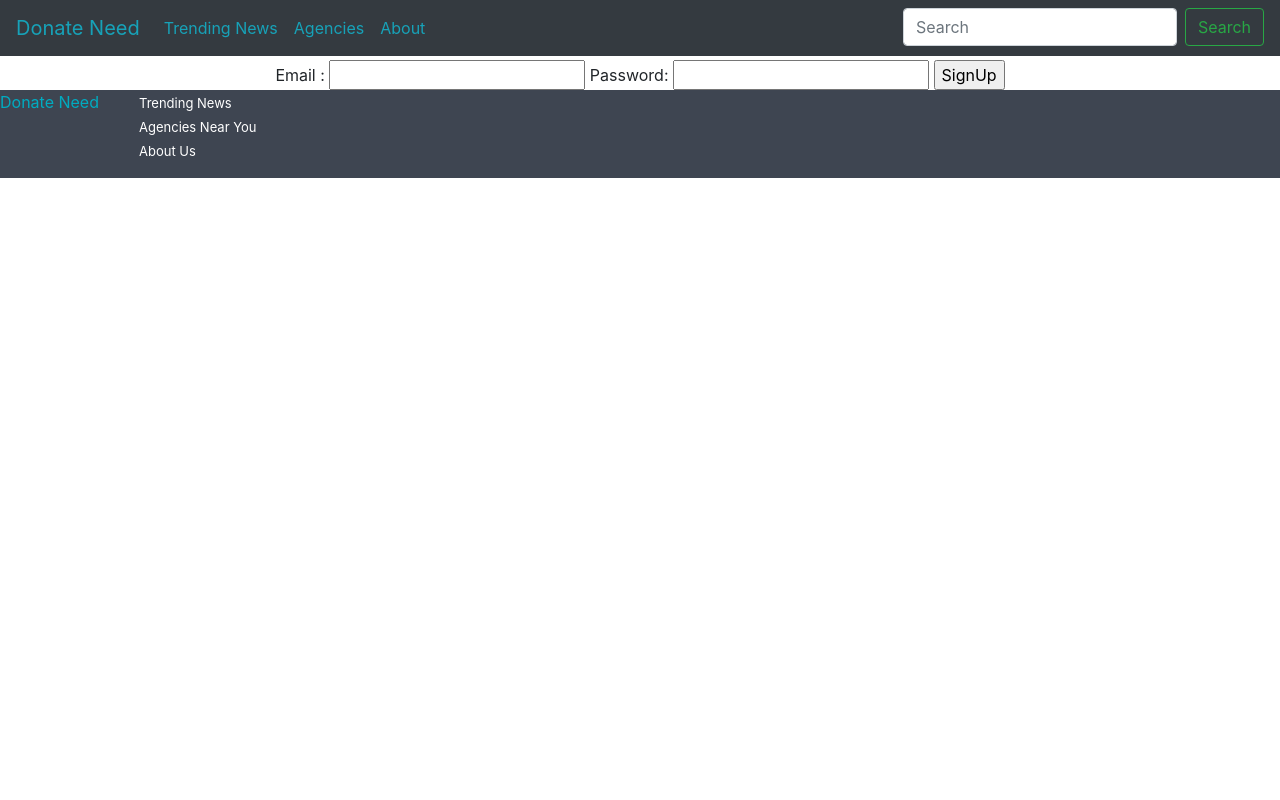
After one commit to ChicoState/DonateNeed, a Django app: page /SignUp in a window 1280 px wide. The commit adds this page. Run offline with Django 3.2, Linux system fonts and the light colour scheme; some libraries are stand-ins or nearby versions.

Commit message:
added a signup page

```diff
--- /dev/null
+++ b/mysite/myapp/templates/main/SignUp.html
@@ -0,0 +1,37 @@
+{% extends "base.html" %}
+
+{% load static %}
+
+{% block content %}
+{% if msg %}
+<script>
+    alert('{{msg}}')
+</script>
+{% endif %}
+<div class="container first-element">
+
+  <div class="row justify-content-md-center align-items-start">
+
+      <head>
+        <meta charset="UTF-8">
+        <title>Sign</title>
+      </head>
+    <body>
+      <form action="/postsignup/" method="post">
+        {% csrf_token %}
+        Email :
+        <input type="email" name="email">
+        Password:
+	<input type="password" name="pass">
+<!--	Confirmation:
+<input type="password" name="pass"> -->
+        <input type="submit" value="SignUp">
+      </form>
+    </body>
+
+</div>
+
+</div>
+
+
+{% endblock content %}
--- a/mysite/myapp/templates/main/index.html
+++ b/mysite/myapp/templates/main/index.html
@@ -23,6 +23,10 @@
     <div class="text-center">
       <a href="{% url 'signIn' %}" class="btn mb-2 btn-outline-info">Sign In</a>
     </div>
+    <div class="container first-element">
+      <div class="text-center">
+        <a href="{% url 'SignUp' %}" class="btn mb-2 btn-outline-info">Sign Up</a>
+      </div>
 
 
     <h2><div class="text-center">Causes to Donate to</div></h2>
--- a/mysite/myapp/urls.py
+++ b/mysite/myapp/urls.py
@@ -9,5 +9,7 @@ urlpatterns = [
   url(r'^trending$', views.trending, name='trending'),
   url(r'^about$', views.about, name='about'),
   url(r'^signIn$', views.signIn, name='signIn'),
-  url(r'^postsign/', views.postsign, name='postsign')
-]
+  url(r'^postsign/', views.postsign, name='postsign'),
+  url(r'^SignUp$', views.SignUp, name='SignUp'),
+  url(r'^postsignup/', views.postsignup, name='postsignup')
+  ]
--- a/mysite/myapp/views.py
+++ b/mysite/myapp/views.py
@@ -107,3 +107,13 @@ def postsign(request):
         return render(request, "main/signIn.html", {"msg":message})
     print(user)
     return render(request, "main/welcome.html", {"e":email})
+def SignUp(request):
+    return render(request, "main/SignUp.html")
+def postsignup(request):
+    email = request.POST.get('email')
+    passw = request.POST.get("pass")
+    try:
+        user = auth.create_user_with_email_and_password(email,passw)
+    except:
+        message = "bad signup"
+        return render(request, "main/welcome.html", {"e":email})
```
Also changed, not shown: 1 other file.
